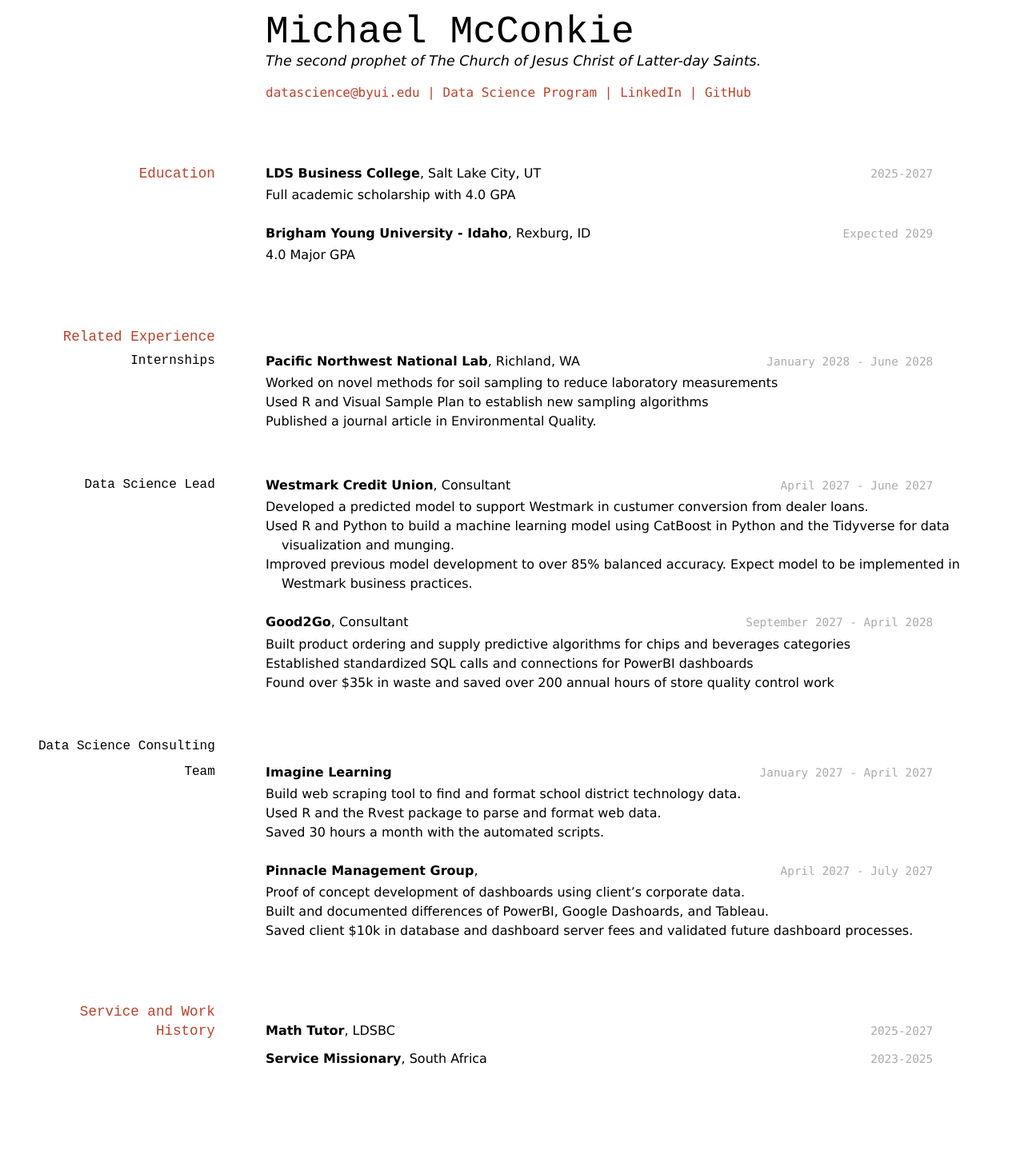
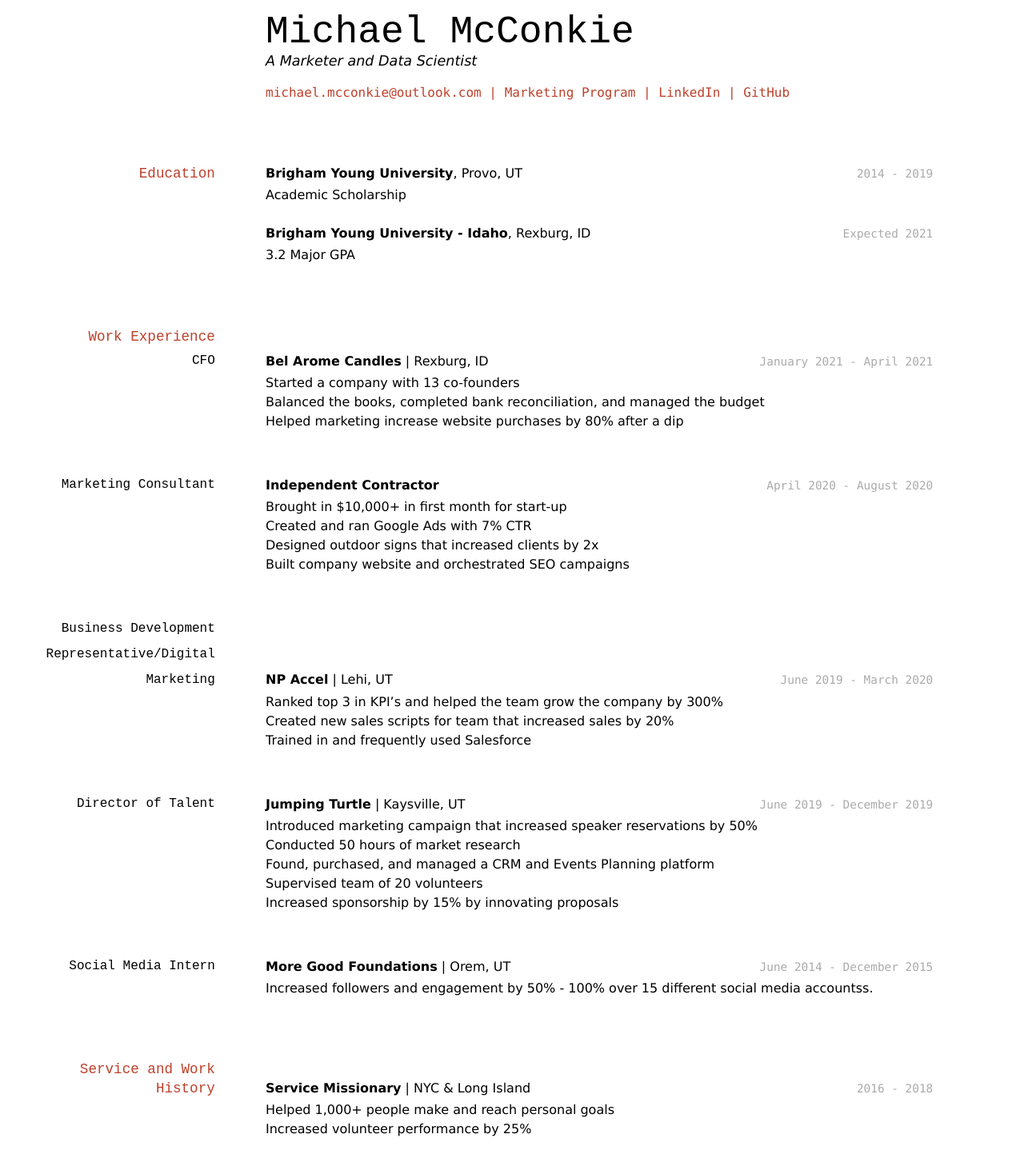
Before and after one commit to byuids-resumes/McConkie_Resume-1, a Jekyll site: the page built from docs/index.md, in a window 1280 px wide. Shown: the whole page at 80% size. Built offline with Jekyll 4.4.1, drawn with Linux system fonts in a browser that asks for light colours; before the commit the page ends 1347 px from its top, so only the background shows below that.

Commit message:
updated full resume

```diff
--- a/docs/index.md
+++ b/docs/index.md
@@ -3,82 +3,86 @@ layout: cv
 title: Michael McConkie's Resume
 ---
 # Michael McConkie
-The second prophet of The Church of Jesus Christ of Latter-day Saints.
+A Marketer and Data Scientist
 
 <div id="webaddress">
-<a href="datascience@byui.edu">datascience@byui.edu</a>
-| <a href="https://byuidatascience.github.io/development.html">Data Science Program</a>
-| <a href="https://www.linkedin.com/groups/13537407/">LinkedIn</a>
-| <a href="https://github.com/byuids-resumes">GitHub</a>
+<a href="mailto:michael.mcconkie@outlook.com">michael.mcconkie@outlook.com</a>
+| <a href="hhttps://www.byui.edu/business-management/department-of-marketing">Marketing Program</a>
+| <a href="https://www.linkedin.com/in/michaelmcconkie/">LinkedIn</a>
+| <a href="https://mcc0nkie.github.io/McConkie_Resume/">GitHub</a>
 </div>
 
 <!-- https://www.monique.tech/the-art-of-markdown -->
 
 ## Education
 
-`2025-2027`
-__LDS Business College__, Salt Lake City, UT
+`2014 - 2019`
+__Brigham Young University__, Provo, UT
 
-- Full academic scholarship with 4.0 GPA
+- Academic Scholarship
 
-`Expected 2029`
+`Expected 2021`
 __Brigham Young University - Idaho__, Rexburg, ID
 
-- 4.0 Major GPA
+- 3.2 Major GPA
+
+## Work Experience
+
+### CFO
+
+`January 2021 - April 2021`
+__Bel Arome Candles__ | Rexburg, ID
+
+- Started a company with 13 co-founders
+- Balanced the books, completed bank reconciliation, and managed the budget
+- Helped marketing increase website purchases by 80% after a dip
+
+### Marketing Consultant
+
+`April 2020 - August 2020`
+__Independent Contractor__
+
+- Brought in $10,000+ in first month for start-up
+- Created and ran Google Ads with 7% CTR
+- Designed outdoor signs that increased clients by 2x
+- Built company website and orchestrated SEO campaigns
+
+### Business Development Representative/Digital Marketing
+
+`June 2019 - March 2020`
+__NP Accel__ | Lehi, UT
+
+- Ranked top 3 in KPI's and helped the team grow the company by 300%
+- Created new sales scripts for team  that increased sales by 20%
+- Trained in and frequently used Salesforce
 
 
-## Related Experience
+### Director of Talent
 
-### Internships
+`June 2019 - December 2019`
+__Jumping Turtle__ | Kaysville, UT
 
-`January 2028 - June 2028`
-__Pacific Northwest National Lab__, Richland, WA
+- Introduced marketing campaign that increased speaker reservations by 50%
+- Conducted 50 hours of market research
+- Found, purchased, and managed a CRM and Events Planning platform
+- Supervised team of 20 volunteers
+- Increased sponsorship by 15% by innovating proposals
 
-- Worked on novel methods for soil sampling to reduce laboratory measurements
-- Used R and Visual Sample Plan to establish new sampling algorithms
-- Published a journal article in Environmental Quality.
 
-### Data Science Lead
+### Social Media Intern
 
-`April 2027 - June 2027`
-__Westmark Credit Union__, Consultant
+`June 2014 - December 2015`
+__More Good Foundations__ | Orem, UT
 
-- Developed a predicted model to support Westmark in custumer conversion from dealer loans.
-- Used R and Python to build a machine learning model using CatBoost in Python and the Tidyverse for data visualization and munging.
-- Improved previous model development to over 85% balanced accuracy. Expect model to be implemented in Westmark business practices.
-
-`September 2027 - April 2028`
-__Good2Go__, Consultant
-
-- Built product ordering and supply predictive algorithms for chips and beverages categories
-- Established standardized SQL calls and connections for PowerBI dashboards
-- Found over $35k in waste and saved over 200 annual hours of store quality control work
-
-### Data Science Consulting Team
-
-`January 2027 - April 2027`
-__Imagine Learning__
-
-- Build web scraping tool to find and format school district technology data.
-- Used R and the Rvest package to parse and format web data.
-- Saved 30 hours a month with the automated scripts.
-
-`April 2027 - July 2027`
-__Pinnacle Management Group__,
-
-- Proof of concept development of dashboards using client's corporate data.
-- Built and documented differences of PowerBI, Google Dashoards, and Tableau.
-- Saved client $10k in database and dashboard server fees and validated future dashboard processes.
+- Increased followers and engagement by 50% - 100% over 15 different social media accountss.
 
 
 ## Service and Work History
 
-`2025-2027`
-__Math Tutor__, LDSBC
-
-
-`2023-2025`
-__Service Missionary__, South Africa
+`2016 - 2018`
+__Service Missionary__ | NYC & Long Island
+- Helped 1,000+ people make and reach personal goals
+- Increased volunteer performance by 25%
 
 
 
```
